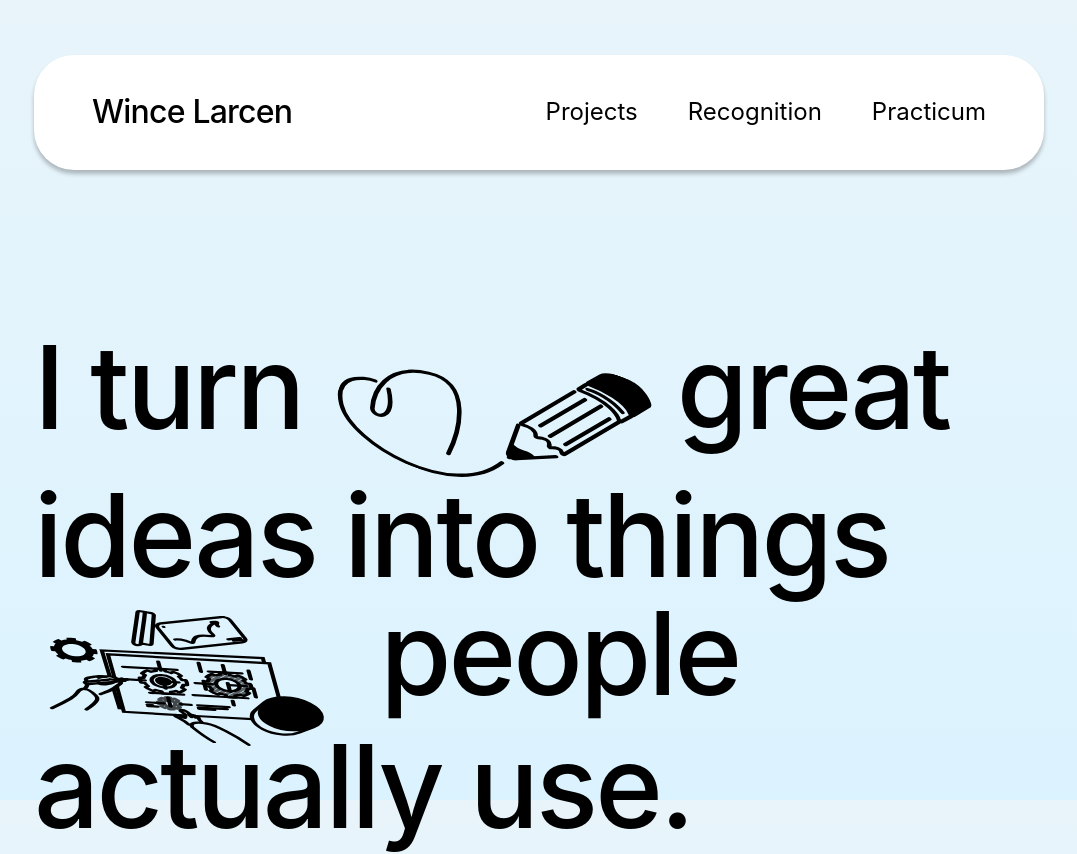
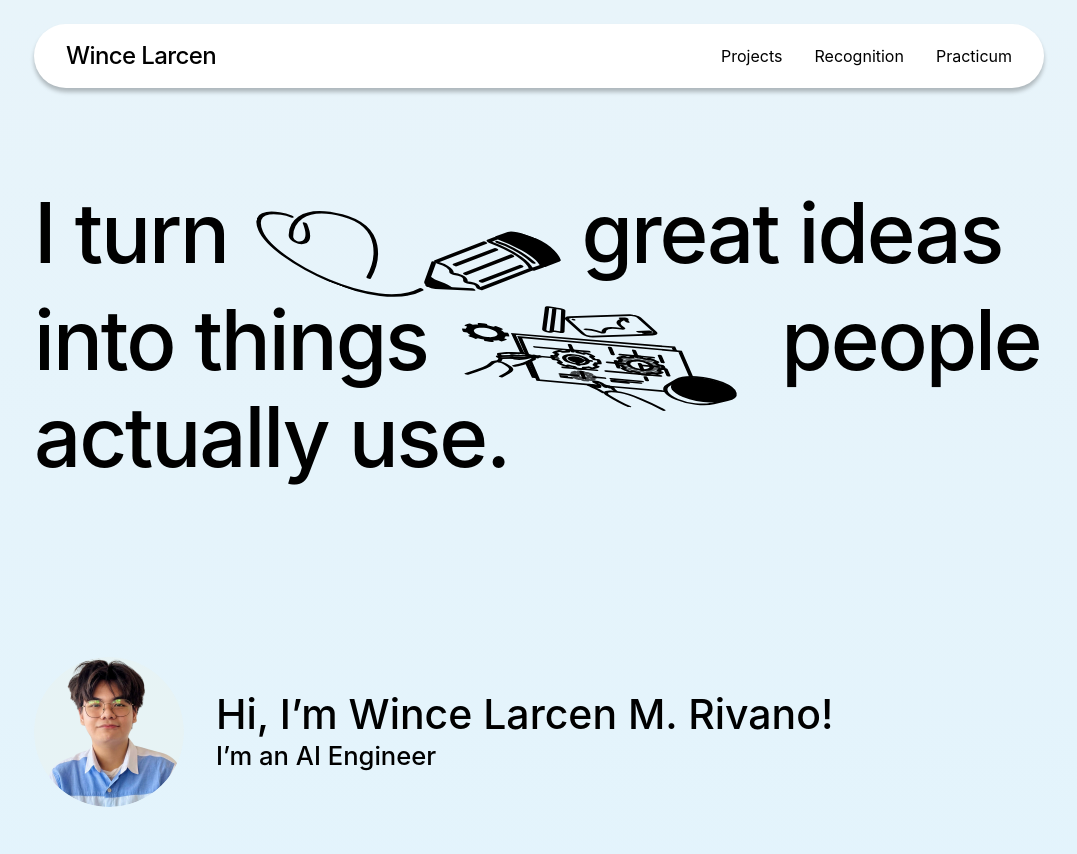
Before and after one commit to wncelrcn/wncelrcn-v3, a Next.js app: page / in a window 1280 px wide. Shown: the top 854 px of the page, without its empty margins (101-1178 px from the left). Built offline with nearby package versions, Linux system fonts and the light colour scheme.

Commit message:
style: reduce overall scale, slim navbar, continuous gradient to footer
- scale down type tokens (display 128->88, title 64->44, etc.)
- tighten section + hero padding, slimmer nav pill
- move gradient from body to a content wrapper (bg-page utility) so it
  runs continuously from top to the footer

```diff
--- a/app/globals.css
+++ b/app/globals.css
@@ -17,15 +17,15 @@
   --color-muted-ink: rgba(0, 0, 0, 0.5);
   --color-faint-ink: rgba(0, 0, 0, 0.25);
 
-  /* Fluid type scale (maps to the Figma desktop sizes) */
-  --text-display: clamp(2.5rem, 9vw, 128px);
-  --text-display--line-height: 1.03;
-  --text-title: clamp(1.75rem, 4.5vw, 64px);
+  /* Fluid type scale (scaled down from the Figma desktop sizes for real viewports) */
+  --text-display: clamp(2.25rem, 6.5vw, 88px);
+  --text-display--line-height: 1.05;
+  --text-title: clamp(1.5rem, 3.2vw, 44px);
   --text-title--line-height: 1.1;
-  --text-subtitle: clamp(1.5rem, 3vw, 40px);
-  --text-subtitle--line-height: 1.15;
-  --text-tab: clamp(1.1rem, 2.2vw, 36px);
-  --text-lead: clamp(0.95rem, 1.6vw, 24px);
+  --text-subtitle: clamp(1.15rem, 2vw, 26px);
+  --text-subtitle--line-height: 1.2;
+  --text-tab: clamp(1rem, 1.6vw, 22px);
+  --text-lead: clamp(0.9rem, 1.15vw, 18px);
 
   /* Elevation */
   --shadow-pill: 0px 4px 4px 0px rgba(0, 0, 0, 0.25);
@@ -137,17 +137,23 @@
   --sidebar-ring: oklch(0.556 0 0);
 }
 
+/* Continuous top-to-bottom page gradient, applied to the content region
+   above the footer so the full range completes exactly at the footer. */
+@utility bg-page {
+  background-image: linear-gradient(
+    to bottom,
+    var(--color-page-from),
+    var(--color-page-to)
+  );
+}
+
 @layer base {
   * {
     @apply border-border outline-ring/50;
   }
   body {
     @apply text-ink font-sans;
-    background: linear-gradient(
-      to bottom,
-      var(--color-page-from),
-      var(--color-page-to)
-    );
+    background-color: var(--color-page-from);
   }
   html {
     @apply font-sans;
--- a/app/page.tsx
+++ b/app/page.tsx
@@ -7,12 +7,14 @@ import { Footer } from "@/components/sections/Footer";
 export default function Home() {
   return (
     <>
+      <div className="bg-page">
         <Nav />
         <main>
           <Hero />
           <About />
           <FeaturedProjects />
         </main>
+      </div>
       <Footer />
     </>
   );
--- a/components/layout/Section.tsx
+++ b/components/layout/Section.tsx
@@ -18,7 +18,7 @@ export function Section({
   containerClassName?: string;
 }) {
   return (
-    <section id={id} className={cn("py-20 md:py-28", className)}>
+    <section id={id} className={cn("py-14 md:py-20", className)}>
       <Container className={containerClassName}>{children}</Container>
     </section>
   );
--- a/components/sections/Hero.tsx
+++ b/components/sections/Hero.tsx
@@ -5,7 +5,7 @@ import { Doodle } from "@/components/sections/hero/Doodle";
 export function Hero() {
   return (
     <section className="relative">
-      <Container className="pt-[90px] pb-24 md:pt-[150px] md:pb-40">
+      <Container className="pt-14 pb-16 md:pt-24 md:pb-24">
         <Reveal>
           <h1 className="max-w-[1180px] text-display font-medium tracking-tight">
             I turn{" "}
--- a/components/sections/Nav.tsx
+++ b/components/sections/Nav.tsx
@@ -4,16 +4,16 @@ import { navLinks } from "@/lib/portfolio-data";
 
 export function Nav() {
   return (
-    <header className="sticky top-0 z-50 pt-5 md:pt-[55px]">
+    <header className="sticky top-0 z-50 pt-4 md:pt-6">
       <Container>
-        <nav className="flex h-[72px] items-center justify-between rounded-[40px] bg-white px-6 shadow-pill md:h-[115px] md:px-[58px]">
+        <nav className="flex h-14 items-center justify-between rounded-full bg-white px-5 shadow-pill md:h-16 md:px-8">
           <Link
             href="/"
-            className="text-xl font-medium tracking-tight md:text-[32px]"
+            className="text-lg font-medium tracking-tight md:text-2xl"
           >
             Wince Larcen
           </Link>
-          <ul className="flex items-center gap-5 text-sm md:gap-[50px] md:text-[24px]">
+          <ul className="flex items-center gap-4 text-sm md:gap-8 md:text-base">
             {navLinks.map((link) => (
               <li key={link.label}>
                 <Link
```
Lines whose indentation alone changed are shown as unchanged.
